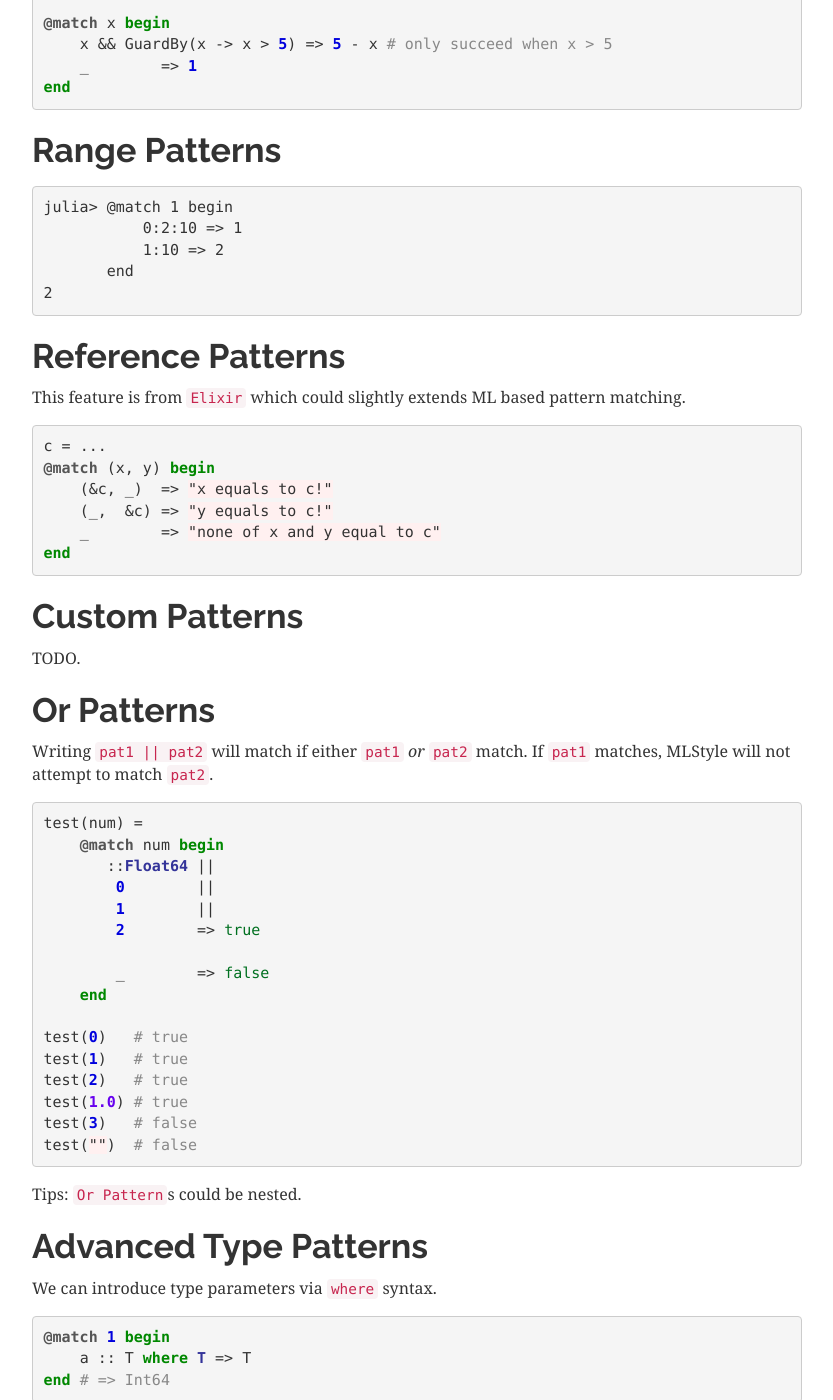
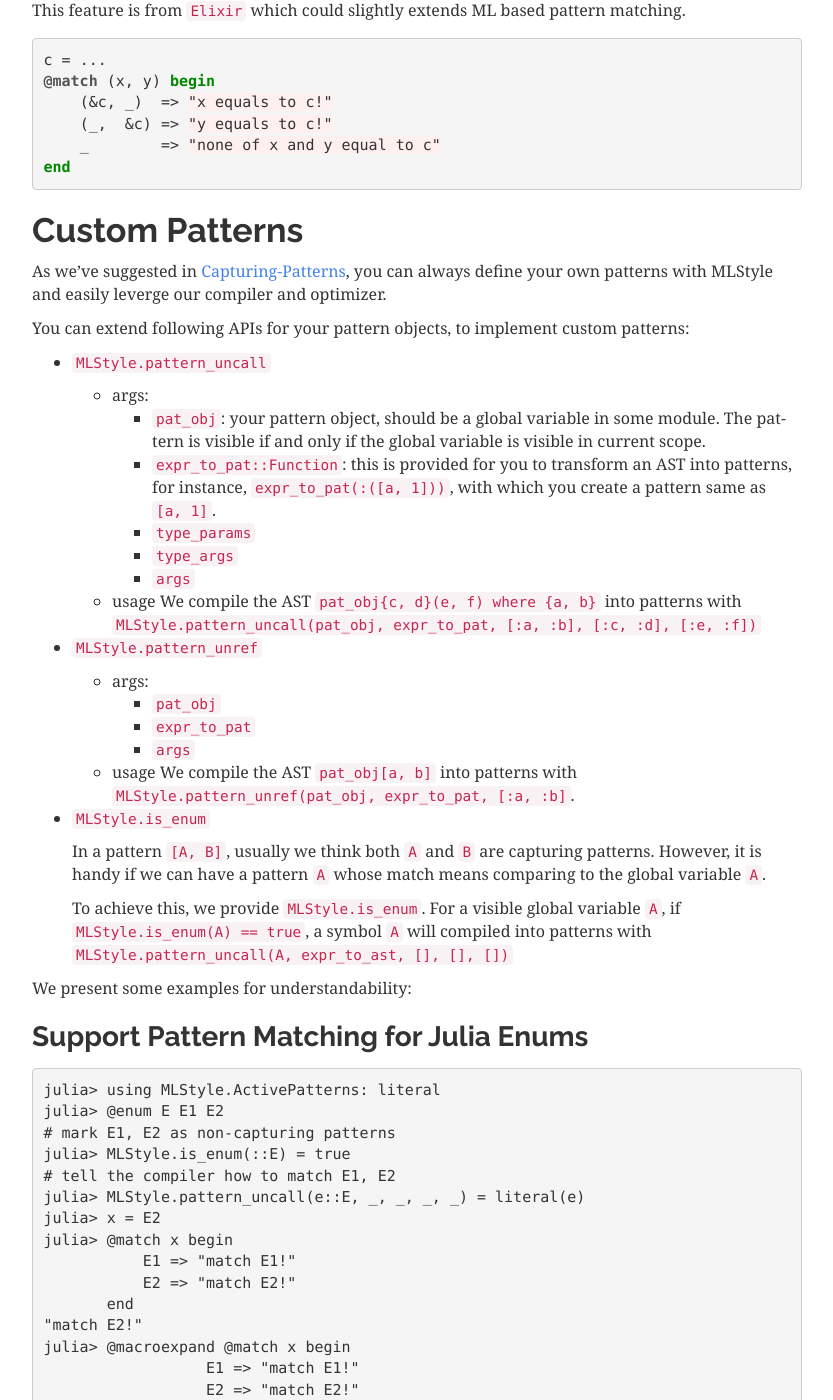
Before and after one commit to thautwarm/MLStyle.jl, a Sphinx documentation site: the page built from docs/syntax/pattern.md, in a window 1280 px wide and 1400 px high, scrolled down 5301 px. Shown: the whole window, without its empty margins (38-871 px from the left). Built offline with Sphinx 7.4.7, drawn with Linux system fonts in a browser that asks for light colours; some of the changed text lies outside the part shown.

Commit message:
documentations for custom patterns

````diff
--- a/docs/syntax/pattern.md
+++ b/docs/syntax/pattern.md
@@ -53,26 +53,7 @@ You can put `_` on the left hand side of a pattern if you don't care about what
 
 However, sometimes a symbol might not be used for capturing. If and only if some visible global variable `x` satisfying `MLStyle.is_enum(x) == true`, `x` is used as an enum pattern.
 
-```julia-console
-julia> using MLStyle.ActivePatterns: literal
-julia> @enum E E1 E2
-# mark E1, E2 as non-capturing patterns
-julia> MLStyle.is_enum(::E) = true
-# tell the compiler how to match E1, E2
-julia> MLStyle.pattern_uncall(e::E, _, _, _, _) = literal(e)
-julia> x = E2
-julia> @match x begin
-           E1 => "match E1!"
-           E2 => "match E2!"
-       end
-"match E2!"
-julia> @macroexpand @match x begin
-                  E1 => "match E1!"
-                  E2 => "match E2!"
-        end
-```
-
-You can check [Active Patterns](#active-patterns) or [ADT Cheat Sheet](https://thautwarm.github.io/MLStyle.jl/latest/syntax/adt.html#cheat-sheet) for more details.
+Check [Custom Patterns](#custom-patterns) for details.
 
 Type Patterns
 -----------------
@@ -273,8 +254,92 @@ end
 Custom Patterns
 --------------
 
-TODO.
+As we've suggested in [Capturing-Patterns](#capturing-patterns),
+you can always define your own patterns with MLStyle and easily leverge our compiler and optimizer.
 
+You can extend following APIs for your pattern objects, to implement custom patterns:
+
+- `MLStyle.pattern_uncall`
+  - args:
+    - `pat_obj`: your pattern object, should be a global variable in some module. The pattern is visible if and only if the global variable is visible in current scope.
+    -  `expr_to_pat::Function`: this is provided for you to transform an AST into patterns, for instance, `expr_to_pat(:([a, 1]))`, with which you create a pattern same as `[a, 1]`.
+    -  `type_params`
+    -  `type_args`
+    -  `args`
+  - usage
+    We compile the AST `pat_obj{c, d}(e, f) where {a, b}` into
+    patterns with `MLStyle.pattern_uncall(pat_obj, expr_to_pat, [:a, :b], [:c, :d], [:e, :f])`
+
+- `MLStyle.pattern_unref`
+  - args:
+    - `pat_obj`
+    - `expr_to_pat`
+    - `args`
+  - usage
+    We compile the AST `pat_obj[a, b]` into patterns with
+    `MLStyle.pattern_unref(pat_obj, expr_to_pat, [:a, :b]`.
+
+- `MLStyle.is_enum`
+
+  In a pattern `[A, B]`, usually we think both `A` and `B` are capturing patterns. However, it is handy if we can have a pattern `A` whose match means comparing to the global variable `A`.
+
+  To achieve this, we provide `MLStyle.is_enum`.
+  For a visible global variable `A`, if `MLStyle.is_enum(A) == true`,
+  a symbol `A` will compiled into patterns with `MLStyle.pattern_uncall(A, expr_to_ast, [], [], [])`
+
+We present some examples for understandability:
+
+### Support Pattern Matching for Julia Enums
+
+```julia-console
+julia> using MLStyle.ActivePatterns: literal
+julia> @enum E E1 E2
+# mark E1, E2 as non-capturing patterns
+julia> MLStyle.is_enum(::E) = true
+# tell the compiler how to match E1, E2
+julia> MLStyle.pattern_uncall(e::E, _, _, _, _) = literal(e)
+julia> x = E2
+julia> @match x begin
+           E1 => "match E1!"
+           E2 => "match E2!"
+       end
+"match E2!"
+julia> @macroexpand @match x begin
+                  E1 => "match E1!"
+                  E2 => "match E2!"
+        end
+```
+
+### Pattern Synonyms
+
+[pattern synonyms](https://ghc.gitlab.haskell.org/ghc/doc/users_guide/exts/pattern_synonyms.html) is a tasty feature in Haskell programming language for defining patterns based on existing patterns.
+
+We can support it:
+
+suppose we want to regard `Triple` as a pattern `(_, _, _)`
+
+```julia-console
+julia> struct Triple end
+julia> MLStyle.pattern_uncall(::Type{Triple}, expr_to_ast, _, _, _) =
+            expr_to_ast(:(  (_, _, _)  ))
+julia> @match (1, 2) begin
+            Triple => "triple"
+            _ => "no a triple"
+        end
+
+"no a triple"
+
+julia> @match (1, 2, 3) begin
+            Triple => "triple"
+            _ => "no a triple"
+        end
+
+"triple"
+```
+
+[Active Patterns](#active-patterns) and [ADTs](https://thautwarm.github.io/MLStyle.jl/latest/syntax/adt.html#cheat-sheet) are implemented via custom patterns.
+
+The custom patterns gives us so-called **extensible pattern matching**.
 
 Or Patterns
 -------------------
````
